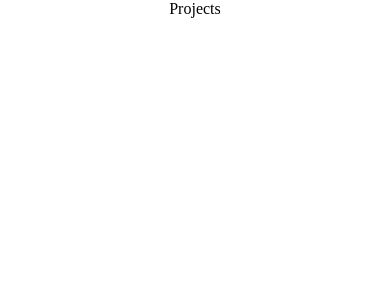
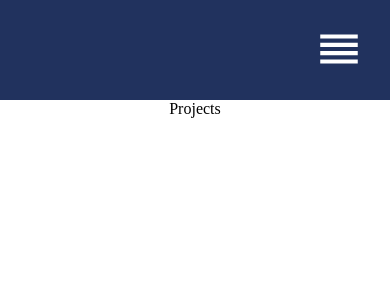
Before and after one commit to mohitbish/Portfolio, a React (Create React App) app: page /projects in a window 390 px wide. Shown: the top 300 px of the page. Built offline with nearby package versions, Linux system fonts and the light colour scheme.

Commit message:
Navbar added and styling added with screen size

```diff
--- a/src/App.js
+++ b/src/App.js
@@ -4,12 +4,13 @@
 import Home from './Pages/Home'
 import Projects from './Pages/Projects'
 import Resume from './Pages/Resume'
+import Navbar from './Components/Navbar';
 
 function App() {
   return (
     <div className="App">
       <Router>
-
+        <Navbar />
         <Routes>
             <Route path="/" element={<Home />}/>
             <Route path="/resume" element={<Resume />}/>
--- /dev/null
+++ b/src/Components/Navbar.js
@@ -0,0 +1,35 @@
+import React, { useEffect, useState } from "react";
+import { Link, useLocation } from "react-router-dom";
+import "../Styles/Navbar.css";
+import ReorderIcon from "@material-ui/icons/Reorder";
+
+function Navbar() {
+  const [expandNavbar, setExpandNavbar] = useState(false); // const changes the css class
+
+  const location = useLocation(); // location variable
+
+  useEffect(() => {
+    setExpandNavbar(false);
+  }, [location]);        // function runs when loaction variable changes
+
+  return (
+    <div className="navbar" id={expandNavbar ? "open" : "close"}>
+      <div className="toggleButton">
+        <button
+          onClick={() => {
+            setExpandNavbar((prev) => !prev);
+          }}
+        >
+          <ReorderIcon />
+        </button>
+      </div>
+      <div className="links">
+        <Link to="/"> Home </Link>
+        <Link to="/projects"> Projects </Link>
+        <Link to="/resume"> Resume </Link>
+      </div>
+    </div>
+  );
+}
+
+export default Navbar;
--- /dev/null
+++ b/src/Styles/Navbar.css
@@ -0,0 +1,88 @@
+.navbar {
+    width: 100%;
+    height: 100px;
+    background: #21325e;
+  }
+
+  .links {
+    width: 100%;
+    height: 100%;
+    display: flex;
+    align-items: center;
+    justify-content: center;
+    color: white;
+  }
+
+  .navbar a {
+    color: white;
+    text-decoration: none;
+    margin: 20px;
+    font-size: 25px;
+  }
+
+  .toggleButton {
+    width: 100%;
+    height: 100px;
+    display: flex;
+    align-items: center;
+    justify-content: flex-end;
+  }
+
+  .toggleButton svg {
+    font-size: 50px;
+  }
+  .toggleButton button {
+    margin-right: 20px;
+    background-color: transparent;
+    border: none;
+    color: white;
+    cursor: pointer;
+  }
+
+  #open {
+    height: 100vh;
+  }
+
+  #open .links {
+    flex-direction: column;
+    justify-content: flex-start;
+    margin-top: 100px;
+  }
+
+  #open a {
+    width: 100%;
+    text-align: center;
+  }
+
+  @media only screen and (max-width: 900px) {
+    .navbar a {
+      width: 70px;
+    }
+  }
+
+  @media only screen and (max-width: 600px) {
+    .toggleButton {
+      display: flex;
+    }
+    #close a {
+      display: none;
+    }
+  }
+
+  @media only screen and (min-width: 600px) {
+    .toggleButton {
+      display: none;
+    }
+
+    .hiddenLinks {
+      display: none;
+    }
+
+    #open {
+      height: 100px;
+    }
+
+    #open .links {
+      flex-direction: row;
+    }
+  }
```
